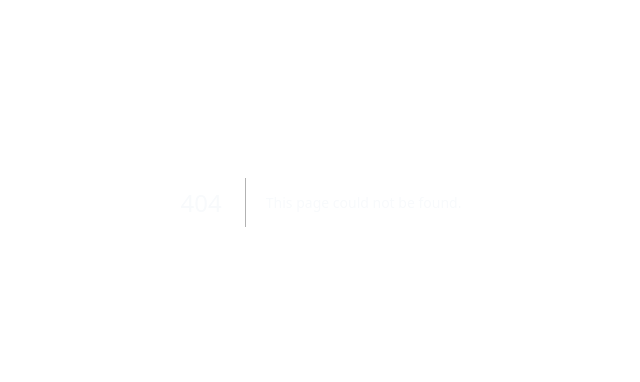
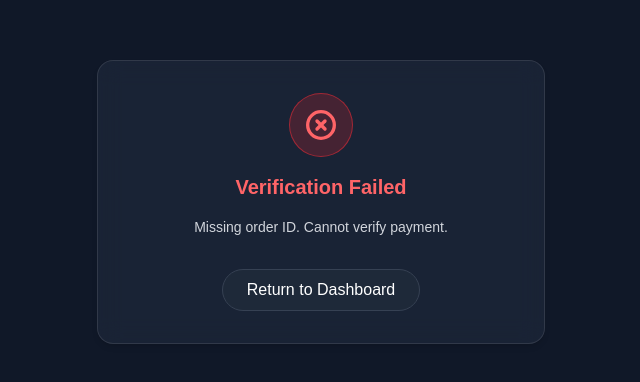
Before and after one commit to salamsaleen/Digiplate, a Next.js app: page /verify-payment in a window 1280 px wide. Before the commit this address had no page. Shown: the part 198-580 px from the top of the page, without its empty margins (319-959 px from the left). Built offline with nearby package versions, Linux system fonts and the light colour scheme.

Commit message:
feat: Add dedicated verify-payment page and remove verification from dashboard

```diff
--- a/app/api/payment/order/route.ts
+++ b/app/api/payment/order/route.ts
@@ -88,7 +88,7 @@ export async function POST(req: NextRequest) {
             customerName: cleanName,
             customerEmail: user.email || '',
             customerPhone: cleanPhone,
-            returnUrl: `${baseUrl}/dashboard?cf_order_status=PAYMENT_COMPLETED&order_id={order_id}`,
+            returnUrl: `${baseUrl}/verify-payment?cf_order_status=PAYMENT_COMPLETED&order_id={order_id}`,
         });
 
         return NextResponse.json({ orderId: createdOrderId, paymentSessionId, amount: 10 });
--- /dev/null
+++ b/app/verify-payment/page.tsx
@@ -0,0 +1,107 @@
+'use client';
+import { useEffect, useState, Suspense } from 'react';
+import { useSearchParams, useRouter } from 'next/navigation';
+
+function VerifyPaymentContent() {
+    const searchParams = useSearchParams();
+    const router = useRouter();
+
+    const [status, setStatus] = useState<'verifying' | 'success' | 'error'>('verifying');
+    const [message, setMessage] = useState('Verifying your payment securely... Please wait.');
+
+    useEffect(() => {
+        const paymentStatus = searchParams.get('cf_order_status');
+        const orderIdParam = searchParams.get('order_id');
+
+        if (!orderIdParam) {
+            setStatus('error');
+            setMessage('Missing order ID. Cannot verify payment.');
+            return;
+        }
+
+        if (paymentStatus !== 'PAYMENT_COMPLETED') {
+            setStatus('error');
+            setMessage('Payment was not completed or was cancelled.');
+            return;
+        }
+
+        // Proceed to verify payment with backend
+        fetch(`/api/payment/verify?orderId=${orderIdParam}`)
+            .then(res => res.json())
+            .then(data => {
+                if (data.paid && data.coupon) {
+                    setStatus('success');
+                    setMessage('Payment verified successfully! Redirecting...');
+                    // Redirect back to dashboard with a success flag
+                    setTimeout(() => {
+                        router.replace('/dashboard?payment_success=true');
+                    }, 1000);
+                } else {
+                    setStatus('error');
+                    setMessage(`Verification failed: ${data.message || 'Payment not completed or pending.'}`);
+                }
+            })
+            .catch(err => {
+                console.error('Verification error:', err);
+                setStatus('error');
+                setMessage('Failed to connect to verification server. Please try again.');
+            });
+    }, [searchParams, router]);
+
+    return (
+        <div className="min-h-screen bg-gray-900 flex flex-col items-center justify-center p-4">
+            <div className="glass-panel p-8 max-w-md w-full text-center space-y-6">
+
+                {status === 'verifying' && (
+                    <div className="flex flex-col items-center gap-4">
+                        <div className="relative w-16 h-16">
+                            <div className="absolute inset-0 rounded-full border-t-2 border-r-2 border-indigo-500 animate-spin"></div>
+                            <div className="absolute inset-2 rounded-full border-b-2 border-l-2 border-cyan-400 animate-spin" style={{ animationDirection: 'reverse' }}></div>
+                        </div>
+                        <h2 className="text-xl font-bold text-white">Verifying Payment</h2>
+                        <p className="text-gray-400 text-sm">{message}</p>
+                    </div>
+                )}
+
+                {status === 'success' && (
+                    <div className="flex flex-col items-center gap-4 animate-fade-in">
+                        <div className="w-16 h-16 bg-green-500/20 rounded-full flex items-center justify-center border border-green-500/50 text-green-400">
+                            <svg xmlns="http://www.w3.org/2000/svg" width="32" height="32" viewBox="0 0 24 24" fill="none" stroke="currentColor" strokeWidth="2.5" strokeLinecap="round" strokeLinejoin="round"><path d="M22 11.08V12a10 10 0 1 1-5.93-9.14"/><path d="M22 4L12 14.01l-3-3"/></svg>
+                        </div>
+                        <h2 className="text-xl font-bold text-green-400">Payment Confirmed!</h2>
+                        <p className="text-gray-300 text-sm">{message}</p>
+                    </div>
+                )}
+
+                {status === 'error' && (
+                    <div className="flex flex-col items-center gap-4 animate-fade-in">
+                        <div className="w-16 h-16 bg-red-500/20 rounded-full flex items-center justify-center border border-red-500/50 text-red-400">
+                            <svg xmlns="http://www.w3.org/2000/svg" width="32" height="32" viewBox="0 0 24 24" fill="none" stroke="currentColor" strokeWidth="2.5" strokeLinecap="round" strokeLinejoin="round"><circle cx="12" cy="12" r="10"/><line x1="15" y1="9" x2="9" y2="15"/><line x1="9" y1="9" x2="15" y2="15"/></svg>
+                        </div>
+                        <h2 className="text-xl font-bold text-red-400">Verification Failed</h2>
+                        <p className="text-gray-300 text-sm">{message}</p>
+                        <button
+                            onClick={() => router.replace('/dashboard')}
+                            className="mt-4 px-6 py-2 bg-gray-800 hover:bg-gray-700 text-white rounded-full font-medium transition-colors border border-gray-700"
+                        >
+                            Return to Dashboard
+                        </button>
+                    </div>
+                )}
+
+            </div>
+        </div>
+    );
+}
+
+export default function VerifyPaymentPage() {
+    return (
+        <Suspense fallback={
+            <div className="min-h-screen bg-gray-900 flex items-center justify-center">
+                <div className="w-8 h-8 rounded-full border-2 border-t-indigo-500 animate-spin"></div>
+            </div>
+        }>
+            <VerifyPaymentContent />
+        </Suspense>
+    );
+}
--- a/components/dashboard/StudentDashboard.tsx
+++ b/components/dashboard/StudentDashboard.tsx
@@ -56,38 +56,16 @@ export default function StudentDashboard({ user }: { user: any }) {
         return () => clearInterval(timer);
     }, []);
 
-    // Handle Cashfree redirect back to dashboard after payment
-    // Cashfree appends ?cf_link_status=PAID&link_id=...
+    // Handle successful payment redirect from /verify-payment
     useEffect(() => {
-        const paymentStatus = searchParams.get('cf_order_status');
-        const orderIdParam = searchParams.get('order_id');
+        const paymentSuccess = searchParams.get('payment_success');
 
-        if (paymentStatus === 'PAYMENT_COMPLETED' && orderIdParam) {
-            setMessage('✅ Verifying payment securely...');
-
-            // Hit the qr-status endpoint to verify the payment and generate the coupon
-            fetch(`/api/payment/verify?orderId=${orderIdParam}`)
-                .then(res => res.json())
-                .then(data => {
-                    if (data.paid && data.coupon) {
-                        pendingScrollRef.current = true;
-                        setCoupon(data.coupon);
-                        setMessage('✅ Payment Successful! Your meal coupon is ready.');
-                    } else {
-                        pendingScrollRef.current = true;
-                        setMessage(`❌ Verification failed: ${data.message || 'Payment not completed or pending.'}`);
-                        fetchCoupon(); // Fallback
-                    }
-                })
-                .catch(err => {
-                    console.error('Failed to verify payment link redirect', err);
-                    setMessage('❌ Failed to connect to verification server. Please refresh.');
-                    fetchCoupon(); // Fallback
-                })
-                .finally(() => {
-                    // Clean the URL so params don't persist on refresh
-                    window.history.replaceState({}, '', '/dashboard');
-                });
+        if (paymentSuccess === 'true') {
+            setMessage('✅ Payment Successful! Your meal coupon is ready.');
+            pendingScrollRef.current = true;
+            fetchCoupon();
+            // Clean the URL so params don't persist on refresh
+            window.history.replaceState({}, '', '/dashboard');
         }
     }, [searchParams]);
 
```
